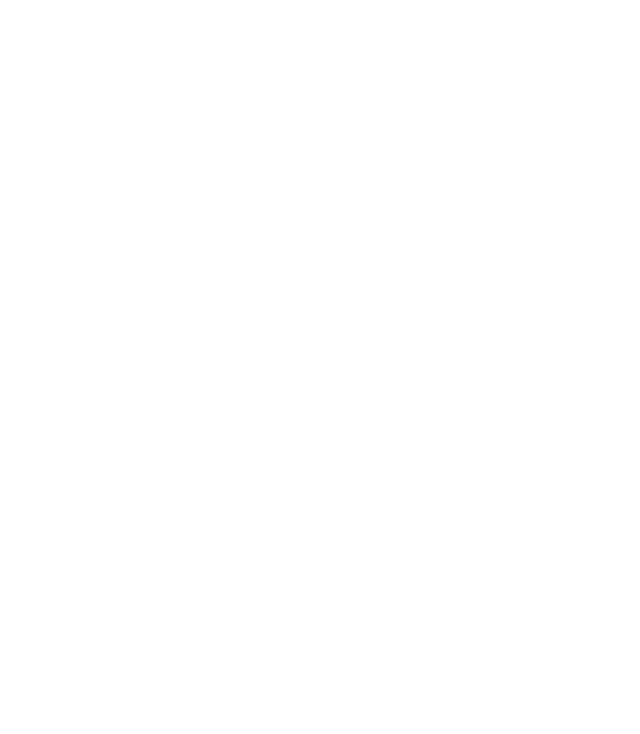
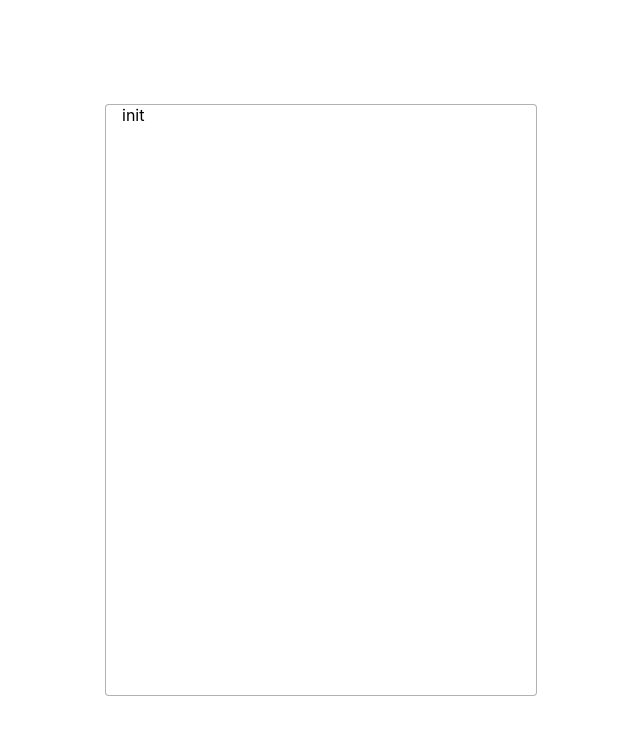
Before and after one commit to Chimoha31/Ract_chatbot, a React (Create React App) app: page / in a window 1280 px wide. Shown: the top 734 px of the page, without its empty margins (319-959 px from the left). Built offline with nearby package versions, Linux system fonts and the light colour scheme.

Commit message:
addtional code

```diff
--- a/src/App.jsx
+++ b/src/App.jsx
@@ -16,9 +16,11 @@
 
   render() {
     return (
-    <div>
-
-    </div>
+    <section className="c-section">
+      <div className="c-box">
+       {this.state.currentId}
+      </div>
+    </section>
     );
   }
 }
```
